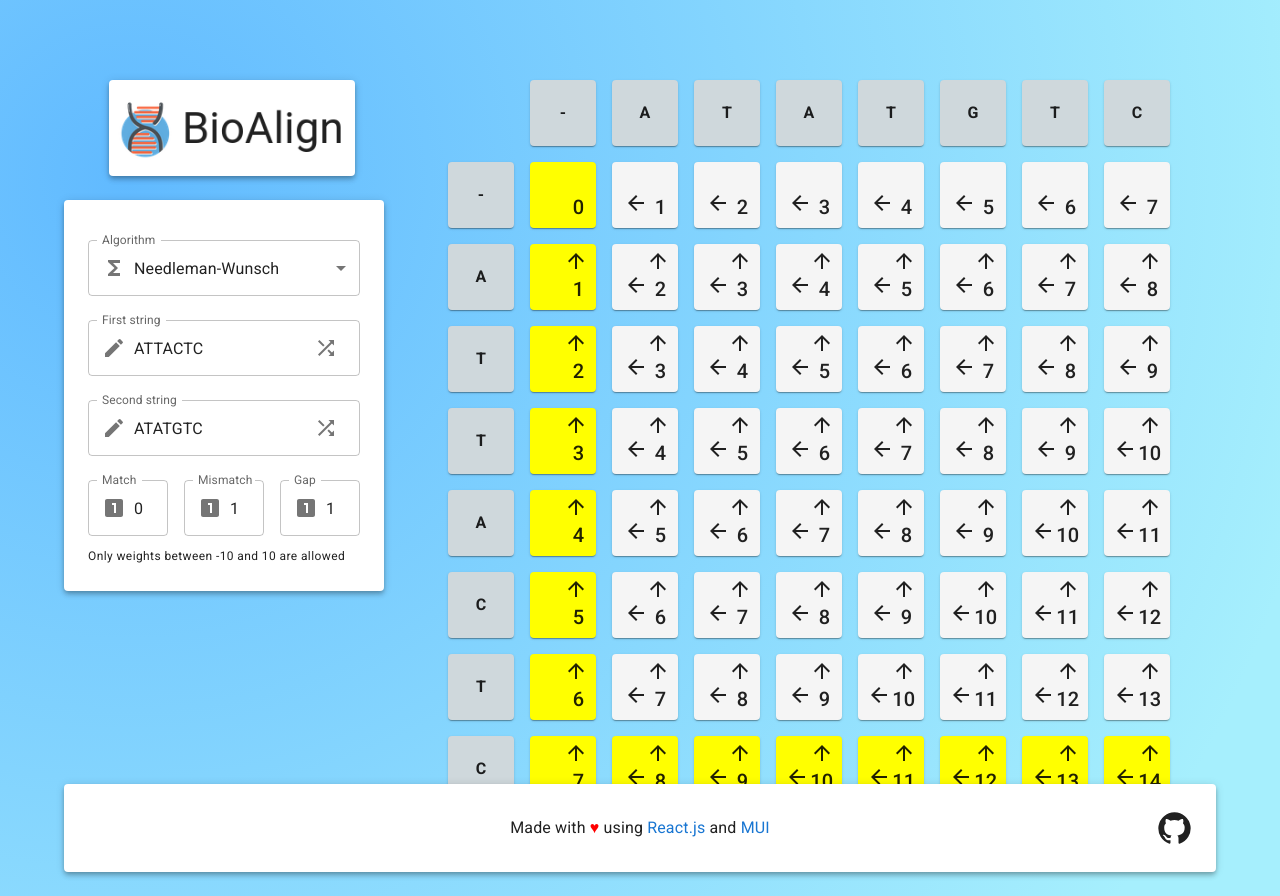
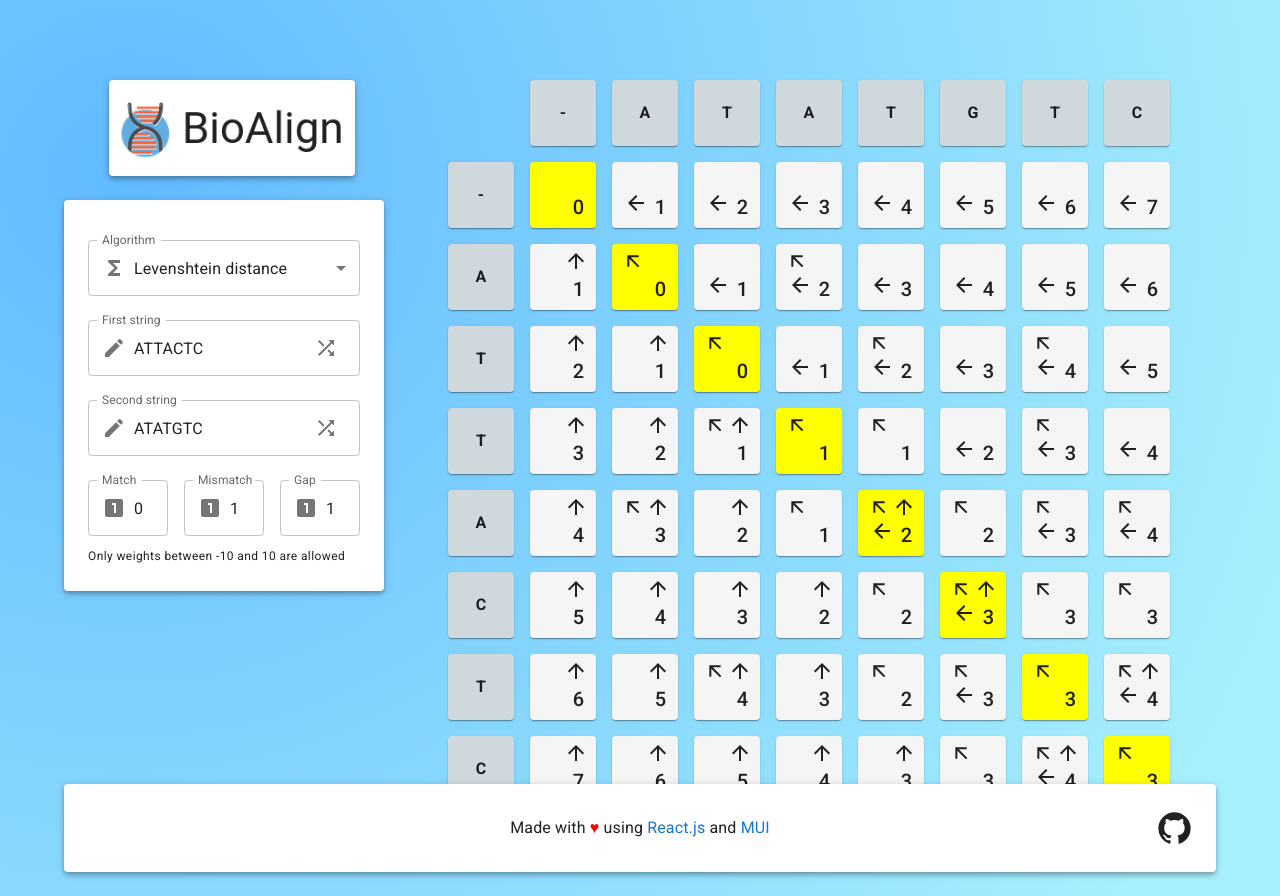
Before and after one commit to francescopastore/bio-align, a React (Create React App) app: page / in a window 1280 px wide. Built offline with nearby package versions, Linux system fonts and the light colour scheme.

Commit message:
Added Levenshtein distance logic

```diff
--- a/src/logic/index.js
+++ b/src/logic/index.js
@@ -1,3 +1,4 @@
+import ld from './ld'
 import nw from './nw'
 import lcs from './lcs'
 
@@ -5,8 +6,25 @@ import lcs from './lcs'
 // each algorithm has a label and a calculate function
 const data = {
   algorithms: [
-    { label: 'Needleman-Wunsch', calculate: nw },
-    { label: 'Longest Common Subsequence', calculate: lcs },
+    {
+      label: 'Levenshtein distance',
+      calculate: ld,
+      matchWeight: 0,
+      mismatchWeight: 1,
+      gapWeight: 1,
+    },
+    {
+      label: 'Needleman-Wunsch',
+      calculate: nw,
+      matchWeight: 1,
+      mismatchWeight: -1,
+      gapWeight: -1,
+    },
+    {
+      label: 'Longest Common Subsequence',
+      calculate: lcs,
+      disableWeights: true,
+    },
     { label: 'Smith-Waterman', calculate: test },
   ],
 }
--- /dev/null
+++ b/src/logic/ld.js
@@ -0,0 +1,97 @@
+export default function calculate(data) {
+  let table = []
+
+  let firstString = '-' + data.firstString
+  let secondString = '-' + data.secondString
+
+  table = initialize(table, firstString, secondString, data.gapWeight)
+
+  table = fill(table, firstString, secondString, data)
+
+  table = traceback(table, firstString, secondString)
+
+  return table
+}
+
+function initialize(table, firstString, secondString, gapWeight) {
+  // initialization
+  table[0] = [
+    {
+      value: 0,
+      isPath: true,
+    },
+  ]
+
+  // first row
+  for (let i = 1; i < secondString.length; i++) {
+    let value = gapWeight + table[0][i - 1].value
+    table[0].push({
+      value: value,
+      left: true,
+    })
+  }
+
+  // first column
+  for (let i = 1; i < firstString.length; i++) {
+    table[i] = []
+    let value = gapWeight + table[i - 1][0].value
+    table[i].push({
+      value: value,
+      top: true,
+    })
+  }
+
+  return table
+}
+
+function fill(table, firstString, secondString, data) {
+  // filling with values
+  for (let i = 1; i < firstString.length; i++) {
+    for (let j = 1; j < secondString.length; j++) {
+      let left = table[i][j - 1].value + 1
+      let top = table[i - 1][j].value + 1
+      let diag = 0
+      if (firstString[i] === secondString[j]) {
+        diag = table[i - 1][j - 1].value
+      } else {
+        diag = table[i - 1][j - 1].value + 1
+      }
+
+      let min = left
+      if (top < min) {
+        min = top
+      }
+      if (diag < min) {
+        min = diag
+      }
+
+      table[i].push({
+        value: min,
+        left: left <= min,
+        top: top <= min,
+        diag: diag <= min,
+      })
+    }
+  }
+
+  return table
+}
+
+function traceback(table, firstString, secondString) {
+  // traceback
+  let i = firstString.length - 1
+  let j = secondString.length - 1
+  while (i !== 0 || j !== 0) {
+    table[i][j].isPath = true
+    if (table[i][j].diag) {
+      i--
+      j--
+    } else if (table[i][j].left) {
+      j--
+    } else {
+      i--
+    }
+  }
+
+  return table
+}
```
